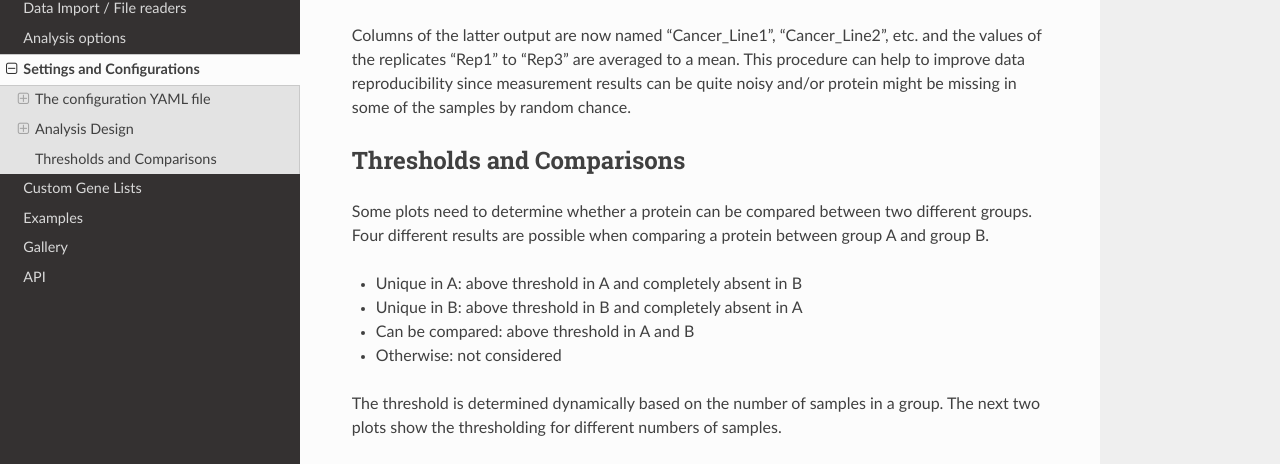
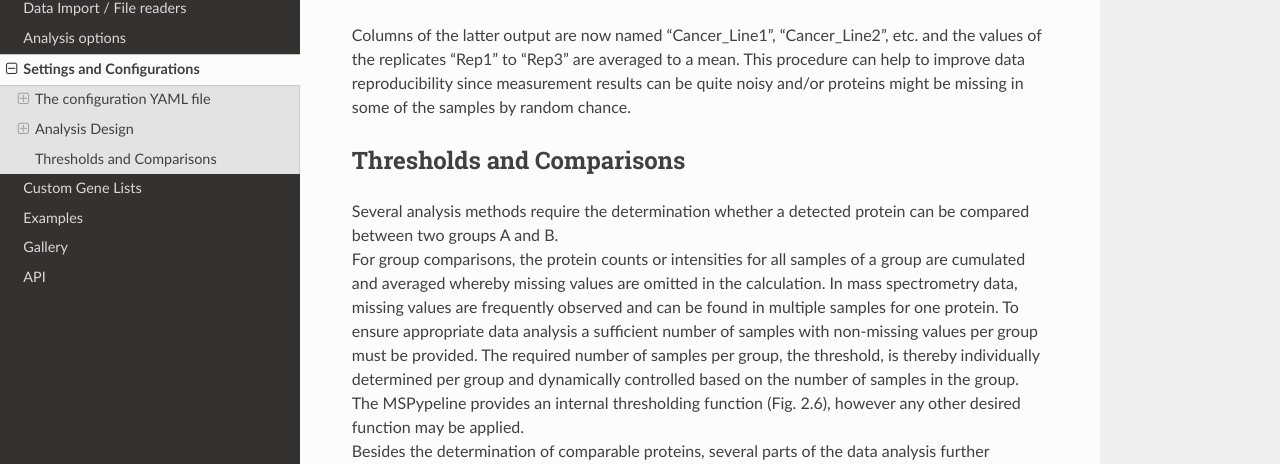
Before and after one commit to siheming/mspypeline, a Sphinx documentation site: the page built from doc/source/settings_and_configuration.rst, in a window 1280 px wide and 1400 px high, scrolled down 2543 px. Shown: the part 232-696 px from the top of the window. Built offline with Sphinx 7.4.7 and the Read the Docs theme 2.0.0, drawn with Linux system fonts in a browser that asks for light colours; some of the changed text lies outside the part shown; grey boxes are pictures that could not be loaded.

Commit message:
corrections in documentation from lab, default techrep = FALSE in config file

```diff
--- a/doc/source/settings_and_configuration.rst
+++ b/doc/source/settings_and_configuration.rst
@@ -5,7 +5,7 @@
 
 The configuration YAML file
 ~~~~~~~~~~~~~~~~~~~~~~~~~~~~
-| The YAML file stores the main configurations that determine which results will be created. This configuration file
+| The YAML file stores the main configurations that determine which results are created. This configuration file
   also offers the specification of multiple optional analysis options.
 | A :ref:`default YAML file <default-yaml>`, containing the default analysis settings, is provided by ``mspypeline``
   at the start of the analysis. This file can be edited to further individualize the results.
@@ -131,7 +131,7 @@
 
 | Columns of the latter output are now named "Cancer_Line1", "Cancer_Line2", etc. and the values of the replicates
   "Rep1" to "Rep3" are averaged to a mean. This procedure can help to improve data reproducibility since measurement
-  results can be quite noisy and/or protein might be missing in some of the samples by random chance.
+  results can be quite noisy and/or proteins might be missing in some of the samples by random chance.
 
 
 
@@ -139,16 +139,23 @@
 
 Thresholds and Comparisons
 ~~~~~~~~~~~~~~~~~~~~~~~~~~
-| Some plots need to determine whether a protein can be compared between two different groups.
-| Four different results are possible when comparing a protein between group A and group B.
+| Several analysis methods require the determination whether a detected protein can be compared between two groups A and B.
+| For group comparisons, the protein counts or intensities for all samples of a group are cumulated and averaged whereby
+  missing values are omitted in the calculation. In mass spectrometry data, missing values are frequently observed and
+  can be found in multiple samples for one protein. To ensure appropriate data analysis a sufficient number of samples
+  with non-missing values per group must be provided. The required number of samples per group, the threshold, is
+  thereby individually determined per group and dynamically controlled based on the number of samples in the group. The
+  MSPypeline provides an internal thresholding function (Fig. 2.6), however any other desired function may be applied.
+| Besides the determination of comparable proteins, several parts of the data analysis further distinguish proteins that
+  are unique for/ exlusively found in a group. There are four potential scenarios of categorizing the protein:
 
 * Unique in A: above threshold in A and completely absent in B
 * Unique in B: above threshold in B and completely absent in A
 * Can be compared: above threshold in A and B
 * Otherwise: not considered
 
-| The threshold is determined dynamically based on the number of samples in a group. The next two plots show the
-  thresholding for different numbers of samples.
+| Thresholding is important for the venn group diagrams, the relative standard deviation graph, the group comparison
+  scatter plot and for the volcano plot.
 
 .. ipython:: python
 
```
Also changed, not shown: other parts of doc/source/settings_and_configuration.rst (+1 -1 lines), doc/source/analysis_options.rst (+4 -4 lines), doc/source/gallery.rst (+4 -4 lines), doc/source/get_started.rst (+4 -4 lines), doc/source/index.rst (+10 -10 lines), doc/source/workflow.rst (+11 -11 lines), 3 other files.
